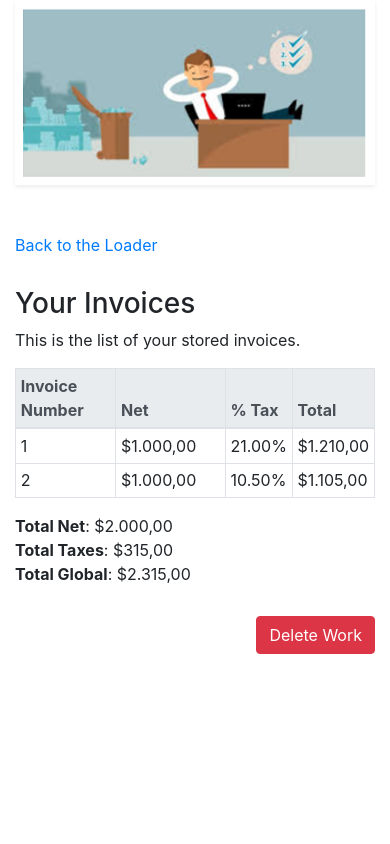
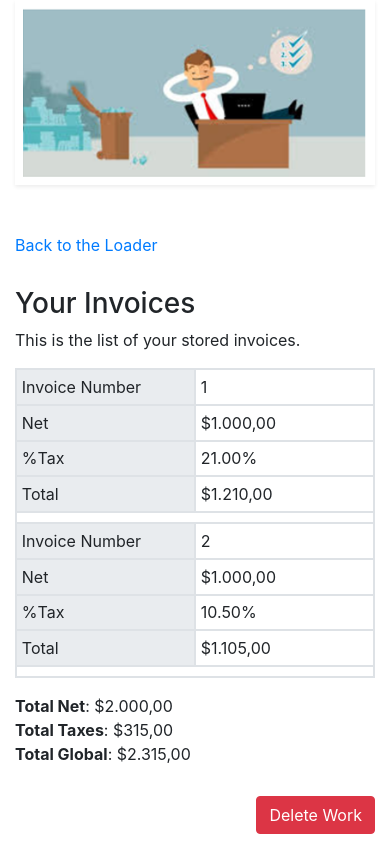
Before and after one commit to MariaBarros/invoice-loader, an Angular app: page /resume in a window 390 px wide. Built offline with nearby package versions, Linux system fonts and the light colour scheme.

Commit message:
updating templates

```diff
--- a/src/app/stylesheets/invoice-form.component.css
+++ b/src/app/stylesheets/invoice-form.component.css
@@ -2,13 +2,39 @@
 	margin-top: 30px;
 }
 
+#forecast-container > .row{
+	margin: auto 0px;
+}
+
+#forecast-container div.row >h5{
+	margin-top:15px;
+	padding-bottom:15px;
+}
+
+#forecast-container div.forecast-item{
+	font-size: 80%;
+	padding-bottom: 40px;
+}
+
+#forecast-container div.forecast-item p{
+	margin-bottom: 5px;
+}
+
 .form-buttons-container{
 	height: 100%;
-	padding-top: 10px;
+	padding-top: 13px;
 }
 
 .form-buttons-container .flex-fill{
 	padding-bottom: 0 !important;
+}
+
+.form-buttons-container div.flex-fill:first-child {
+	margin-right: 2px;
+}
+
+.form-buttons-container div.flex-fill:last-child{
+	margin-left: 2px;
 }
 
 .alert.alert-danger{
--- a/src/app/templates/invoice-form.component.html
+++ b/src/app/templates/invoice-form.component.html
@@ -7,13 +7,14 @@
 
   <form class="form-row" [formGroup]="formInvoice" (ngSubmit)="onSubmit()">
 
-      <div class="col-12 col-md-10">
+      <div class="col-12 col-lg-10">
         <div class="row">
 
-          <div class="col-12 col-sm-3">
+          <div class="col-12 col-lg-3">
+
             <div class="form-group row">
-              <label class="col-sm-2 col-md-12 col-form-label col-form-label-sm">Invoice Number</label>
-              <div class="col-sm-10 col-md-12">
+              <label class="col-5 col-lg-12 col-form-label col-form-label-sm">Invoice Number</label>
+              <div class="col-7 col-lg-12">
                 <input class="form-control" formControlName="id" required placeholder="Invoice Number" />
 
                  <div *ngIf="((formSubmitted === true && id.invalid) || (!id.pristine && id.invalid))"
@@ -29,10 +30,10 @@
 
           </div>
 
-          <div class="col-12 col-sm-3">
+          <div class="col-12 col-lg-3">
             <div class="form-group row">
-              <label class="col-sm-2 col-md-12 col-form-label col-form-label-sm">Net</label>
-              <div class="col-sm-10 col-md-12">
+              <label class="col-5 col-lg-12 col-form-label col-form-label-sm">Net</label>
+              <div class="col-7 col-lg-12">
                 <input class="form-control" type="number" formControlName="net" placeholder="$" required />
                 <div *ngIf="((formSubmitted === true && net.invalid) || (!net.pristine && net.invalid))"
                 class="alert alert-danger position-absolute">
@@ -45,10 +46,10 @@
             </div>
           </div>
 
-          <div class="col-12 col-sm-3">
+          <div class="col-12 col-lg-3">
             <div class="form-group row">
-              <label class="col-sm-2 col-md-12 col-form-label col-form-label-sm" for="ship">% Tax</label>
-              <div class="col-sm-10 col-md-12">
+              <label class="col-5 col-lg-12 col-form-label col-form-label-sm" for="ship">% Tax</label>
+              <div class="col-7 col-lg-12">
                 <select class="form-control" formControlName="tax" >
                   <option *ngFor="let itemTax of taxes" [value]="itemTax">{{ itemTax | percent:'1.2' }}</option>
                 </select>
@@ -56,10 +57,10 @@
             </div>
           </div>
 
-          <div class="col-12 col-sm-3">
+          <div class="col-12 col-lg-3">
             <div class="form-group row">
-              <label class="col-sm-2 col-md-12 col-form-label col-form-label-sm">Total</label>
-              <div class="col-sm-10 col-md-12">
+              <label class="col-5 col-lg-12 col-form-label col-form-label-sm">Total</label>
+              <div class="col-7 col-lg-12">
                 <input class="form-control" formControlName="total" placeholder="$" />
               </div>
             </div>
@@ -68,13 +69,13 @@
         </div>
       </div>
 
-      <div class="col-12 col-md-2">
-        <div class="d-flex align-items-center form-buttons-container">
-          <div class="p-1 flex-fill">
-            <button class="col btn btn-outline-success btn-block" type="submit">Add</button>
+      <div class="col-12 col-lg-2">
+        <div class="d-flex align-items-center justify-content-between form-buttons-container">
+          <div class="flex-fill">
+            <button class="col-12 btn btn-outline-success btn-block" type="submit">Add</button>
           </div>
-          <div class="p-1 flex-fill">
-            <button class="col btn btn-outline-danger btn-block" type="button" (click)="clear()">Clear</button>
+          <div class="flex-fill">
+            <button class="col-12 btn btn-outline-danger btn-block" type="button" (click)="clear()">Clear</button>
           </div>
         </div>
       </div>
@@ -88,32 +89,36 @@
       <p>This is the list of your stored invoices.</p>
 
       <table class="table table-reflow table-bordered table-hover table-sm">
-        <thead class="thead-light">
-          <tr>
-            <th class="col-6 col-md-3">Invoice Number</th>
-            <th class="col-6 col-md-2">Net</th>
-            <th class="col-6 col-md-2">% Tax</th>
-            <th class="col-md-2">Total</th>
+        <thead class="thead-light d-none d-md-block">
+          <tr class="row">
+            <th class="col-md-3">Invoice Number</th>
+            <th class="col-md-2">Net</th>
+            <th class="col-md-2">% Tax</th>
+            <th class="col-md-3">Total</th>
             <th class="col"></th>
           </tr>
         </thead>
 
         <tbody>
-          <tr *ngFor="let invoice of invoices">
-            <td scope="row"> {{invoice.id | customNumber:6}} </td>
-            <td>{{invoice.net | currency | customDecimal}}</td>
-            <td>{{invoice.tax | percent:'1.2'}}</td>
-            <td>{{invoice.total | currency | customDecimal}}</td>
-            <td>
-              <button class="btn btn-danger btn-sm" (click)="selectForDelete(invoice.id)">Remove</button>
+          <tr class="row" *ngFor="let invoice of invoices">
+            <td class="d-md-none col-6 table-app-sm">Invoice Number</td>
+            <td class="col-6 col-md-3" scope="row"> {{invoice.id | customNumber:6}} </td>
+            <td class="d-md-none col-6 table-app-sm">Net</td>
+            <td class="col-6 col-md-2">{{invoice.net | currency | customDecimal}}</td>
+            <td class="d-md-none col-6 table-app-sm">%Tax</td>
+            <td class="col-6 col-md-2">{{invoice.tax | percent:'1.2'}}</td>
+            <td class="d-md-none col-6 table-app-sm">Total</td>
+            <td class="col-6 col-md-3">{{invoice.total | currency | customDecimal}}</td>
+            <td class="col">
+              <button class="btn btn-danger btn-sm btn-block" (click)="selectForDelete(invoice.id)">Remove</button>
             </td>
         </tr>
         </tbody>
 
       </table>
-      <div class="row">
-        <div class="col-12 text-right">
-          <a class="btn btn-primary" href="resume" (click)="invoiceService.saveInvoices()">
+      <div class="row d-flex justify-content-end">
+        <div class="col-12 col-lg-3">
+          <a class="btn btn-primary btn-block" href="resume" (click)="invoiceService.saveInvoices()">
             Process And Continue
           </a>
         </div>
@@ -125,18 +130,28 @@
       <div class="alert alert-info">There are not invoices stored.</div>
     </div>
 
-    <div *ngIf="forecast" class="col-12 rounded bg-secondary text-white" id="forecast-container">
-      <div>
-        <h4>Forecast</h4>
-        <p>{{forecast.Headline.Text}}.</p>
+    <div *ngIf="forecast" class="col-12" id="forecast-container">
+      <div class="row rounded bg-secondary text-white">
+        <h5 class="col-12">Forecast</h5>
+        <p class="col-12">{{forecast.Headline.Text}}.</p>
 
-        <div class="d-flex">
-          <div *ngFor="let day of forecast.DailyForecasts" class="flex-fill">
-            <h5>{{day.Date | date:'EEEE, MMMM d'}}</h5>
-            <h6>{{day.Day.IconPhrase}}.</h6>
-            <h6 *ngIf="day.Day.HasPrecipitation === true">Precipitations</h6>
-            <h6>Min: {{day.Temperature.Minimum.Value}} °{{day.Temperature.Minimum.Unit}}</h6>
-            <h6>Max: {{day.Temperature.Maximum.Value}} °{{day.Temperature.Maximum.Unit}}</h6>
+        <div class="col-12">
+          <div class="row">
+            <div *ngFor="let day of forecast.DailyForecasts; let i = index" [ngClass]="{'d-none': i === 0}"
+            class="flex-fill col-12 col-sm-6 col-lg-3 forecast-item">
+              <h6>{{day.Date | date:'EEEE, MMMM d'}}</h6>
+              <p>{{day.Day.IconPhrase}}. <span *ngIf="day.Day.HasPrecipitation === true">Precipitations.</span></p>
+
+              <div class="d-flex justify-content-start">
+                <div class="flex-fill">
+                  Min: {{day.Temperature.Minimum.Value}} °{{day.Temperature.Minimum.Unit}}
+                </div>
+                <div class="flex-fill">
+                  Max: {{day.Temperature.Maximum.Value}} °{{day.Temperature.Maximum.Unit}}
+                </div>
+              </div>
+
+            </div>
           </div>
         </div>
       </div>
--- a/src/app/templates/invoice-resume.component.html
+++ b/src/app/templates/invoice-resume.component.html
@@ -14,24 +14,33 @@
       <h3>Your Invoices</h3>
       <p>This is the list of your stored invoices.</p>
 
-      <table class="table table-reflow table-bordered table-hover table-sm col-12">
-        <thead class="thead-light">
-          <tr>
-            <th class="col-6 col-md-3">Invoice Number</th>
-            <th class="col-6 col-md-2">Net</th>
-            <th class="col-6 col-md-2">% Tax</th>
-            <th class="col-md-2">Total</th>
+      <table class="table table-reflow table-bordered table-hover table-sm">
+        <thead class="thead-light d-none d-md-block">
+          <tr class="row">
+            <th class="col-md-3">Invoice Number</th>
+            <th class="col-md-2">Net</th>
+            <th class="col-md-2">% Tax</th>
+            <th class="col-md-3">Total</th>
+            <th class="col"></th>
           </tr>
         </thead>
 
         <tbody>
-          <tr *ngFor="let invoice of invoices">
-            <td scope="row"> {{invoice.id | customNumber:6}} </td>
-            <td>{{invoice.net| currency | customDecimal}}</td>
-            <td>{{invoice.tax | percent:'1.2'}}</td>
-            <td>{{invoice.total | currency | customDecimal}}</td>
-          </tr>
+          <tr class="row" *ngFor="let invoice of invoices">
+            <td class="d-md-none col-6 table-app-sm">Invoice Number</td>
+            <td class="col-6 col-md-3" scope="row"> {{invoice.id | customNumber:6}} </td>
+            <td class="d-md-none col-6 table-app-sm">Net</td>
+            <td class="col-6 col-md-2">{{invoice.net | currency | customDecimal}}</td>
+            <td class="d-md-none col-6 table-app-sm">%Tax</td>
+            <td class="col-6 col-md-2">{{invoice.tax | percent:'1.2'}}</td>
+            <td class="d-md-none col-6 table-app-sm">Total</td>
+            <td class="col-6 col-md-3">{{invoice.total | currency | customDecimal}}</td>
+            <td class="col">
+
+            </td>
+        </tr>
         </tbody>
+
       </table>
 
       <div class="row">
--- a/src/styles.css
+++ b/src/styles.css
@@ -8,6 +8,16 @@ img{
 	margin-top: 30px;
 }
 
+.table tr.row{
+	margin-left: 0;
+	margin-right: 0;
+}
+
+.table-app-sm{
+	background-color: #e9ecef;
+	border-color: #dee2e6;
+}
+
 .modal.show{
 	opacity: 1;
 	display: block;
```
